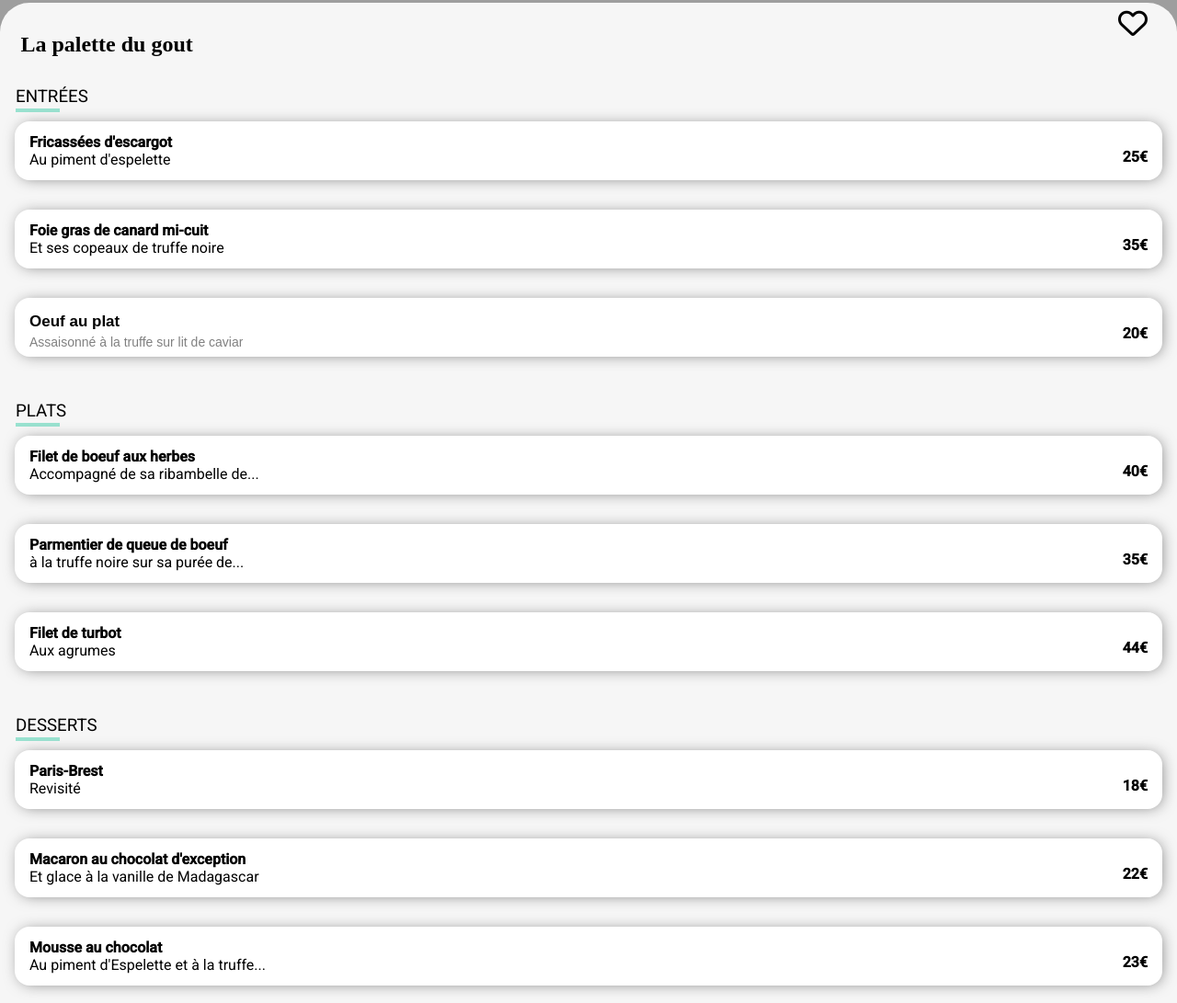
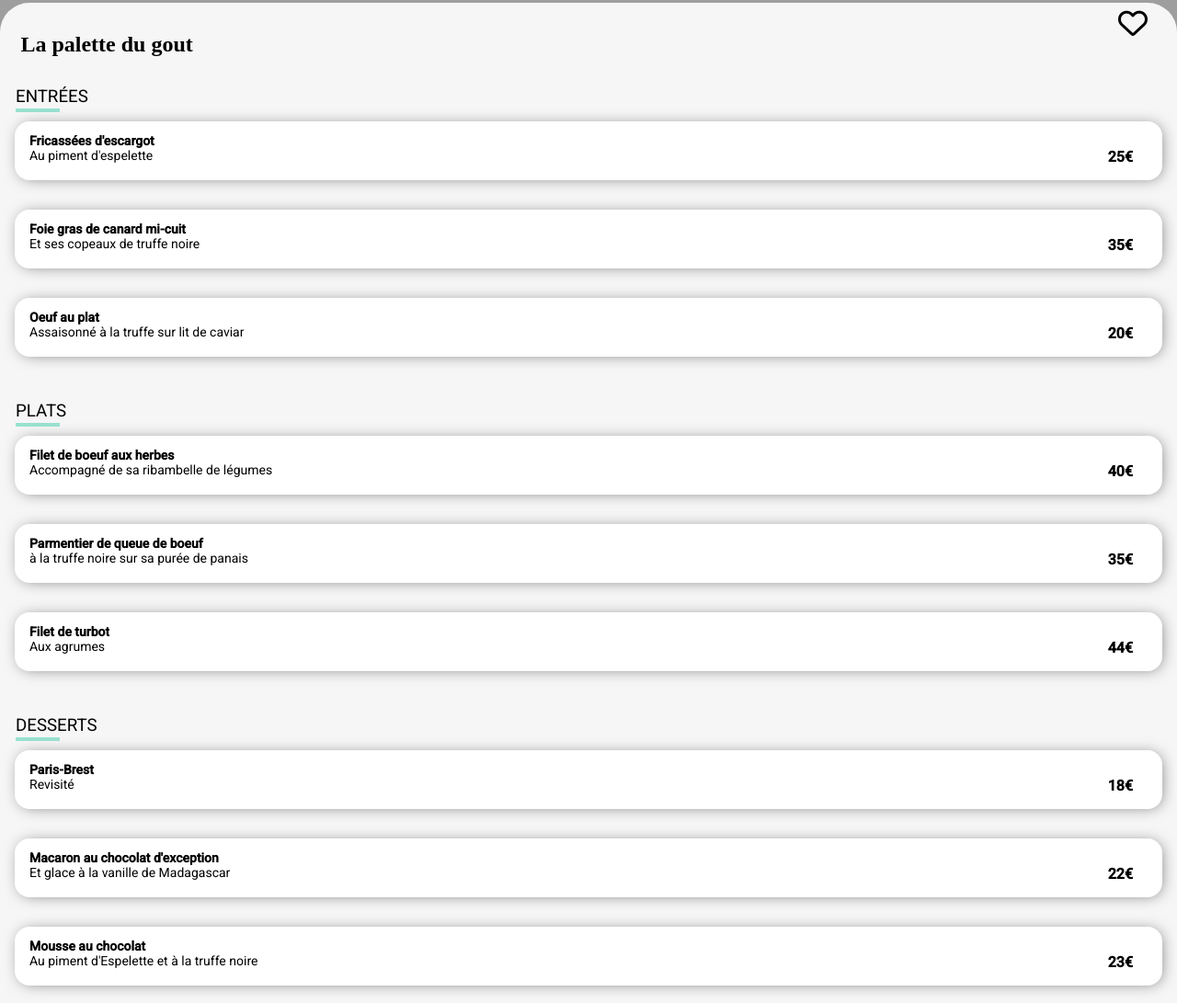
Before and after one commit to tonyiann/ohmyfood, a website: page pages/resto-1.html in a window 1280 px wide. Shown: the part 573-1664 px from the top of the page at 92% size. Drawn offline with Linux system fonts and the light colour scheme; grey boxes are pictures that could not be loaded; a web font is replaced by a local one.

Commit message:
fin du projet

```diff
--- a/pages/resto-1.html
+++ b/pages/resto-1.html
@@ -34,7 +34,7 @@
         <div class="menus__category">
             <div class="menu-item">
                 <div class="menu-item__description">
-                    <h4>Fricassées d'escargot</h4>
+                    <p class="plat-name">Fricassées d'escargot</p>
                     <p>Au piment d'espelette</p>
                 </div>
                 <span class="menu-item__prix">25€</span>
@@ -46,7 +46,7 @@
         <div class="menus__category">
             <div class="menu-item">
                 <div class="menu-item__description">
-                    <h4>Foie gras de canard mi-cuit</h4>
+                    <p class="plat-name">Foie gras de canard mi-cuit</p>
                     <p>Et ses copeaux de truffe noire</p>
                 </div>
                 <span class="menu-item__prix">35€</span>
@@ -59,12 +59,8 @@
         <div class="menus__category">
             <div class="menu-item">
                 <div class="menu-item__description">
-                    <div class="card_text_title">
-                        <p>Oeuf au plat</p>
-                      </div>
-                      <div class="card_text_description">
+                        <p class="plat-name">Oeuf au plat</p>
                         <p>Assaisonné à la truffe sur lit de caviar</p>
-                      </div>
                 </div>
 
                 <div class="menu-item__prix">
@@ -84,8 +80,8 @@
         <div class="menus__category">
             <div class="menu-item">
                 <div class="menu-item__description">
-                    <h4>Filet de boeuf aux herbes</h4>
-                    <p>Accompagné de sa ribambelle de...</p>
+                    <p class="plat-name">Filet de boeuf aux herbes</p>
+                    <p>Accompagné de sa ribambelle de légumes</p>
                 </div>
                 <span class="menu-item__prix">40€</span>
                 <div class="menu-item__check">
@@ -96,8 +92,8 @@
         <div class="menus__category">
             <div class="menu-item">
                 <div class="menu-item__description">
-                    <h4>Parmentier de queue de boeuf</h4>
-                    <p>à la truffe noire sur sa purée de...</p>
+                    <p class="plat-name">Parmentier de queue de boeuf</p>
+                    <p>à la truffe noire sur sa purée de panais</p>
                 </div>
                 <span class="menu-item__prix">35€</span>
                 <div class="menu-item__check">
@@ -109,7 +105,7 @@
         <div class="menus__category">
             <div class="menu-item">
                 <div class="menu-item__description">
-                    <h4>Filet de turbot</h4>
+                    <p class="plat-name">Filet de turbot</p>
                     <p>Aux agrumes</p>
                 </div>
                 <span class="menu-item__prix">44€</span>
@@ -127,7 +123,7 @@
         <div class="menus__category">
             <div class="menu-item">
                 <div class="menu-item__description">
-                    <h4>Paris-Brest</h4>
+                    <p class="plat-name">Paris-Brest</p>
                     <p>Revisité</p>
                 </div>
                 <span class="menu-item__prix">18€</span>
@@ -139,7 +135,7 @@
         <div class="menus__category">
             <div class="menu-item">
                 <div class="menu-item__description">
-                    <h4>Macaron au chocolat d'exception</h4>
+                    <p class="plat-name">Macaron au chocolat d'exception</p>
                     <p>Et glace à la vanille de Madagascar</p>
                 </div>
                 <span class="menu-item__prix">22€</span>
@@ -152,8 +148,8 @@
         <div class="menus__category">
             <div class="menu-item">
                 <div class="menu-item__description">
-                    <h4>Mousse au chocolat</h4>
-                    <p>Au piment d'Espelette et à la truffe...</p>
+                    <p class="plat-name">Mousse au chocolat</p>
+                    <p>Au piment d'Espelette et à la truffe noire</p>
                 </div>
                 <span class="menu-item__prix">23€</span>
                 <div class="menu-item__check">
@@ -183,7 +179,6 @@
         <div class="sous-partenaires">
                 <a href="">Devenir partenaires</a>
         </div>
-        </p>
     </div>
         <p class="mentions">Mentions légales</p>
         <p class="contact">
--- a/sass/layout/explorer.scss
+++ b/sass/layout/explorer.scss
@@ -2,6 +2,12 @@
 @use "../utils/colors.scss";
 .explorer {
     text-align: center;
+    background-color: #f6f6f6;
+    margin-left: -16px;
+    margin-right: -16px;
+    padding-left: 16px;
+    margin-top: 0px;
+    padding-top: 1px;
     & h2 {
     margin-top: 1.5rem;
     font-size: 2rem;
--- a/sass/utils/pages/restaurants.scss
+++ b/sass/utils/pages/restaurants.scss
@@ -210,35 +210,79 @@ section.order {
         cursor: pointer;
     }
 }
-.card_text_title {
-    width: 100%;
-    margin-bottom: 0;
-    display: inline-block;
-    text-overflow: ellipsis;
+.menu-item {
+    background-color: white;
+    padding: 1rem;
+    display: flex;
+    border-radius: 0.75rem;
+    margin: 1rem 0;
+    box-shadow: 0.25rem 0.25rem 1rem rgba(0, 0, 0, 0.1);
     overflow: hidden;
-    height: 40px;
+    cursor: pointer;
+    animation: itemAppear .6s;
+    animation-timing-function: cubic-bezier(.5,1.58,.34,.82);
+    animation-fill-mode: both;
+    transform: scale(0);
+    max-width: 100%;
+    padding-right: 0rem;
+    padding-bottom: 0px;
+
+    &__description {
+      margin: 0;
+      white-space: nowrap;
+      text-overflow: ellipsis;
+      overflow: hidden;
+      p {
+        font-size: 14px;
+      }
+      h4 {
+        font-size: 15px;
+      }
+    }
+
+    &__prix {
+      font-weight: bold;
+      display: flex;
+      justify-content: flex-end;
+      align-items: flex-end;
+      padding-left: 0.5rem;
+    }
+
+    &__check {
+      background-color: #99E2D0 ;
+      margin: -1rem -5rem -1rem 1rem;
+      width: 4rem;
+      display:flex;
+      align-items:center;
+      justify-content:center;
+      transition-duration: 0.5s;
+
+    }
+
+    &:hover &__check {
+      margin-right: -1rem;
+    }
   }
-  .card_text_title p {
-    font-size: 17px;
-    font-weight: 600;
-    margin-top: 3px;
-    font-family: "Roboto Slab", sans-serif;
-    color: black;
+  .menu-item__description > p,h4 {
     white-space: nowrap;
     text-overflow: ellipsis;
     overflow: hidden;
-    line-height: 1.2;
- }
- .card_text_description {
-    width: 100%;
   }
-  .card_text_description p {
-    font-size: 14px;
-    font-family: "Roboto Slab", sans-serif;
-    color: grey;
-    white-space: nowrap;
-    text-overflow: ellipsis;
-    overflow: hidden;
-    line-height: 1.2;
-    margin-top: -17px;
+
+  @media (max-width: 768px )
+  {
+    .menu-item:hover .menu-item_description >p,h4 {
+        width: 200px;
+    }
   }
+
+  .plat-name {
+    font-weight: 600;
+    font-size: 15px;
+  }
+
+  @for $i from 0 to 9 {
+    .delay-#{$i} {
+      animation-delay:  #{$i/10}s;
+    }
+  }
```
Also changed, not shown: index.html (+1 -2 lines), pages/resto-2.html (+12 -13 lines), pages/resto-3.html (+10 -11 lines), pages/resto-4.html (+10 -11 lines), style.css, 1 other file.
